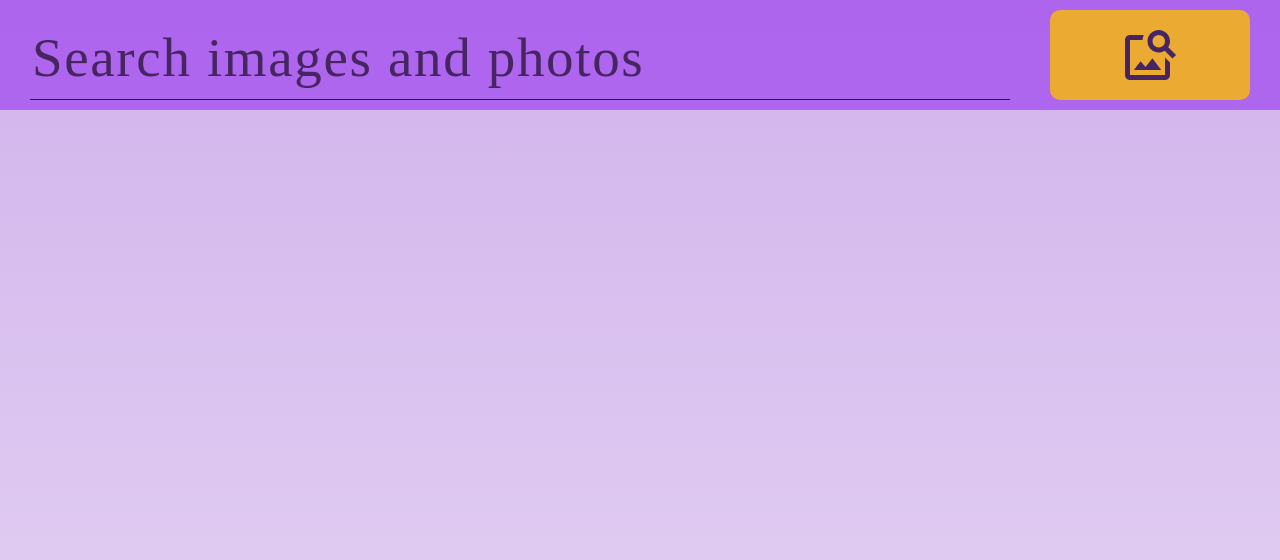
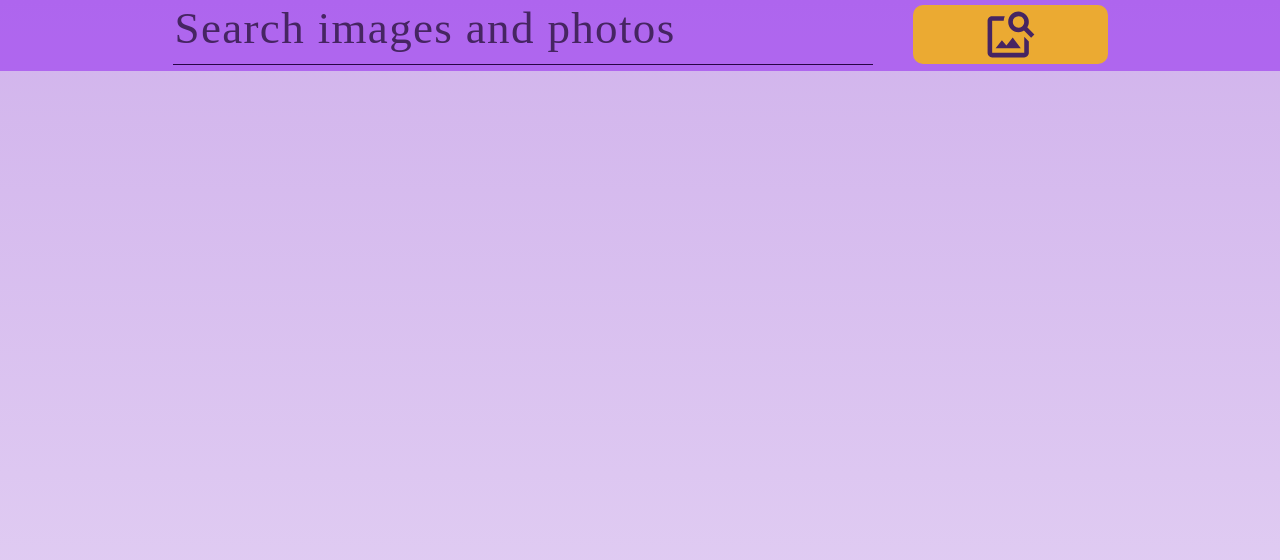
Before and after one commit to OlichkaKhamuliak/goit-react-hw-04, a React (Vite) app: page / in a window 1280 px wide. Shown: the top 560 px of the page. Built offline with nearby package versions, Linux system fonts and the light colour scheme; a web font is replaced by a local one.

Commit message:
some edit jsx and css

```diff
--- a/src/App.jsx
+++ b/src/App.jsx
@@ -19,13 +19,29 @@ function App() {
   const [isLoading, setIsLoading] = useState(false);
   const [emptyInput, setEmptyInput] = useState(false);
 
+  const handleSubmit = async newQuery => {
+    if (!newQuery.trim()) {
+      setEmptyInput(true);
+      // setImages([]);
+      // setVisibleBtn(false);
+      return;
+    }
+    setEmptyInput(false);
+    setQuery(`${Date.now()}/${newQuery}`);
+    setPage(1);
+    setImages([]);
+    setEmptyResults(false);
+    setVisibleBtn(false);
+    setError(false);
+  };
+
   useEffect(() => {
     if (!query) return;
 
     const fetchData = async () => {
       try {
         setIsLoading(true);
-        const { results, total_pages } = await getPhotos(query.trim(), page);
+        const { results, total_pages } = await getPhotos(query.trim().split('/')[1], page);
         if (results.length === 0) {
           setEmptyResults(true);
           return;
@@ -41,22 +57,6 @@ function App() {
     };
     fetchData();
   }, [query, page]);
-
-  const handleSubmit = value => {
-    if (!value.trim()) {
-      setEmptyInput(true);
-      setImages([]);
-      setVisibleBtn(false);
-      return;
-    }
-    setEmptyInput(false);
-    setQuery(value);
-    setPage(1);
-    setImages([]);
-    setEmptyResults(false);
-    setVisibleBtn(false);
-    setError(false);
-  };
 
   const handleLoadMore = () => {
     setPage(prevPage => prevPage + 1);
--- a/src/components/ErrorMessage/ErrorMessage.jsx
+++ b/src/components/ErrorMessage/ErrorMessage.jsx
@@ -5,7 +5,9 @@ export const ErrorMessage = ({ children }) => {
   useEffect(() => {
     // Викликаємо toast.error при відображенні компонента, використовуючи setTimeout
     const timeoutId = setTimeout(() => {
-      toast.error(children);
+      toast.error(children, {
+        duration: 2500,
+      });
     }, 0);
 
     // Забезпечимо видалення таймауту під час очищення компонента
--- a/src/components/ErrorMessage/ErrorMessage.module.css
+++ b/src/components/ErrorMessage/ErrorMessage.module.css
@@ -2,19 +2,21 @@
   border: none;
   padding: 16px !important;
   margin-top: 40%;
-  background-color: rgba(255, 255, 255, 0.2) !important;
+  background-color: rgba(255, 255, 255, 0.68) !important;
   font-size: 20px;
   max-width: 100% !important;
+  margin-bottom: 100vh;
+  margin-top: 20%;
 }
 @media screen and (min-width: 768px) {
   .toaster {
     font-size: 40px;
-    margin-top: 30%;
+    margin-top: 15%;
   }
 }
 @media screen and (min-width: 1280px) {
   .toaster {
     font-size: 60px;
-    margin-top: 20%;
+    margin-top: 10%;
   }
 }
--- a/src/components/ImageCard/ImageCard.module.css
+++ b/src/components/ImageCard/ImageCard.module.css
@@ -30,8 +30,7 @@
 
 .photoCard:hover {
   transform: scale(1.03);
-  box-shadow: 0px 1px 3px 0px rgba(0, 0, 0, 0.2), 0px 1px 1px 0px rgba(0, 0, 0, 0.14),
-    0px 2px 1px -1px rgba(0, 0, 0, 0.12);
+  box-shadow: var(--shadow-regular);
 }
 
 .img {
--- a/src/components/ImageGallery/ImageGallery.module.css
+++ b/src/components/ImageGallery/ImageGallery.module.css
@@ -4,6 +4,7 @@
   grid-gap: 17px;
   justify-content: center;
   align-items: center;
+  margin-top: 80px;
 }
 
 @media screen and (min-width: 768px) {
@@ -12,6 +13,7 @@
     margin-right: 25px;
     grid-template-columns: repeat(3, minmax(0, 1fr));
     grid-gap: 22px;
+    margin-top: 80px;
   }
 }
 
@@ -33,7 +35,7 @@
 @media screen and (min-width: 1550px) {
   .list {
     margin: 0 auto;
-    /* max-width: 1480px; */
+    margin-top: 100px;
     grid-template-columns: repeat(auto-fit, minmax(320px, 350px));
   }
 }
--- a/src/components/LoadMoreBtn/LoadMoreBtn.module.css
+++ b/src/components/LoadMoreBtn/LoadMoreBtn.module.css
@@ -3,8 +3,8 @@
 
   margin-left: auto;
   margin-right: auto;
-  margin-top: 40px;
-  margin-bottom: 40px;
+  margin-top: 45px;
+  margin-bottom: 45px;
 
   color: white;
   background-color: var(--color-violet);
@@ -17,7 +17,11 @@
   cursor: pointer;
   transition: box-shadow var(--animation-cubicBezier);
 }
-
+@media screen and (min-width: 768px) {
+  .button {
+    margin-bottom: 55px;
+  }
+}
 .button:hover,
 .button:focus {
   box-shadow: var(--shadow-small);
--- a/src/components/Loader/Loader.module.css
+++ b/src/components/Loader/Loader.module.css
@@ -2,6 +2,7 @@
   display: flex;
   justify-content: center;
   align-items: center;
+  margin-top: 60px;
 }
 .modalLoader {
   position: absolute;
@@ -9,3 +10,8 @@
   left: 50%;
   transform: translate(-50%, -50%);
 }
+@media screen and (min-width: 768px) {
+  .mainLoader {
+    margin-top: 70px;
+  }
+}
--- a/src/components/SearchBar/SearchBar.jsx
+++ b/src/components/SearchBar/SearchBar.jsx
@@ -17,6 +17,7 @@ export const SearchBar = ({ onSubmit }) => {
 
   return (
     <header>
+      <div className={css.container}>
         <form className={css.form} onSubmit={handleSubmit}>
           <input
             className={css.input}
@@ -32,6 +33,7 @@ export const SearchBar = ({ onSubmit }) => {
             <MdOutlineImageSearch className={css.svg} size="30px" />
           </button>
         </form>
+      </div>
     </header>
   );
 };
--- a/src/components/SearchBar/SearchBar.module.css
+++ b/src/components/SearchBar/SearchBar.module.css
@@ -1,3 +1,10 @@
+.container {
+  position: fixed;
+  top: 0;
+  width: 100%;
+  z-index: 999;
+}
+
 .form {
   display: flex;
 
@@ -6,8 +13,7 @@
   padding-right: 10px;
   margin: 0 auto;
   position: relative;
-  margin-bottom: 50px;
-  padding-top: 20px;
+  padding-top: 10px;
   background-color: var(--color-form);
   padding-bottom: 5px;
 }
@@ -72,11 +78,8 @@
 @media screen and (min-width: 768px) {
   .form {
     padding: 0;
-
-    margin-bottom: 80px;
-    /* padding-top: 20px; */
     align-items: flex-end;
-    padding-bottom: 10px;
+    padding-bottom: 5px;
   }
   .input {
     margin-left: 25px;
@@ -87,9 +90,10 @@
     margin-right: 25px;
     padding-left: 50px;
     padding-right: 50px;
-    padding-top: 10px;
-    padding-bottom: 10px;
-    margin-top: 15px;
+    padding-top: 2px;
+    padding-bottom: 2px;
+    margin-top: 5px;
+    margin-bottom: 2px;
   }
   .svg {
     width: 50px;
@@ -98,9 +102,11 @@
 }
 @media screen and (min-width: 1280px) {
   .form {
-    max-width: 1550px;
+    align-items: center;
+    justify-content: center;
   }
   .input {
+    max-width: 700px;
     margin-left: 30px;
     margin-right: 30px;
     font-size: var(--font-large);
@@ -109,26 +115,15 @@
     margin-right: 30px;
     padding-left: 70px;
     padding-right: 70px;
-    padding-top: 15px;
-    padding-bottom: 15px;
-    margin-top: 10px;
   }
   .svg {
-    width: 60px;
-    height: 60px;
+    width: 55px;
+    height: 55px;
   }
 }
 @media screen and (min-width: 1550px) {
-  .form {
-    margin: 0 auto;
-    max-width: none;
-    margin-bottom: 100px;
-    padding-top: 50px;
-  }
   .button {
     padding-left: 90px;
     padding-right: 90px;
-    padding-top: 15px;
-    padding-bottom: 15px;
   }
 }
--- a/src/styles/variables.css
+++ b/src/styles/variables.css
@@ -8,13 +8,42 @@
   /*font*/
   --font-small: 26px;
   --font-medium: 40px;
-  --font-large: 55px;
+  --font-large: 45px;
 
   /*shadow*/
-  --shadow-regular: 0px 4px 10px 4px #9e9e9e;
-  --shadow-medium: 0 9px 47px 11px rgba(51, 51, 51, 0.18);
-  --shadow-small: 0 5px 7px -1px rgba(51, 51, 51, 0.23);
+  --shadow-regular: 0px 3px 3px 1px #9e9e9e;
 
   /*animation*/
   --animation-cubicBezier: 0.25s cubic-bezier(0.7, 0.98, 0.86, 0.98);
 }
+
+/**
+  |============================
+  | TOASTER BASE STYLES
+  |============================
+*/
+.go4109123758 {
+  backdrop-filter: blur(10px) !important;
+  margin-top: 50px !important;
+}
+.go2072408551 {
+  color: black !important;
+}
+/* svg */
+@media screen and (min-width: 768px) {
+  .go4109123758 {
+    margin-top: 60px !important;
+  }
+  .go685806154 {
+    scale: 1.6;
+  }
+}
+@media screen and (min-width: 768px) {
+  .go4109123758 {
+    margin-top: 65px !important;
+  }
+  .go685806154 {
+    scale: 2;
+    margin-right: 10px;
+  }
+}
```
Lines whose indentation alone changed are shown as unchanged.
